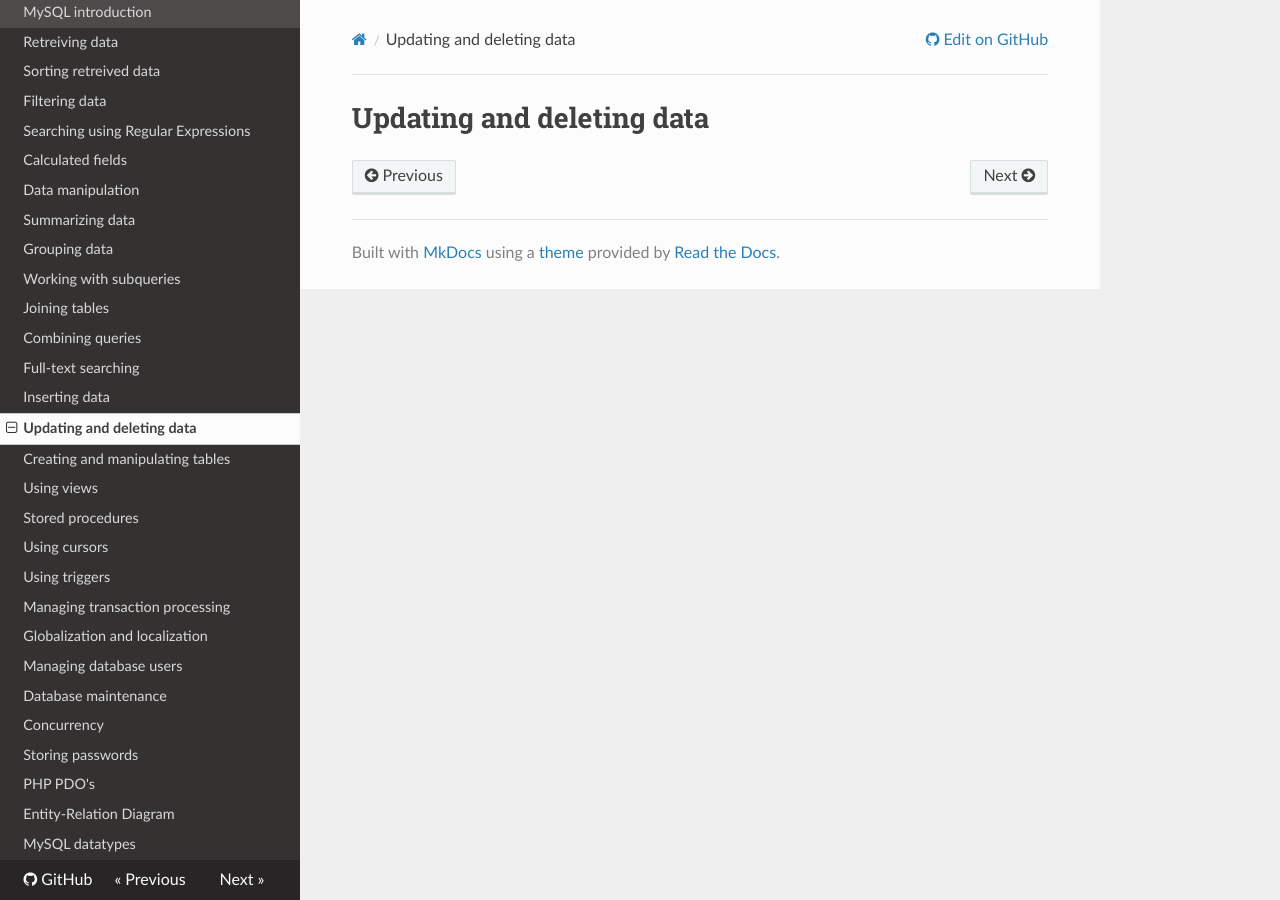
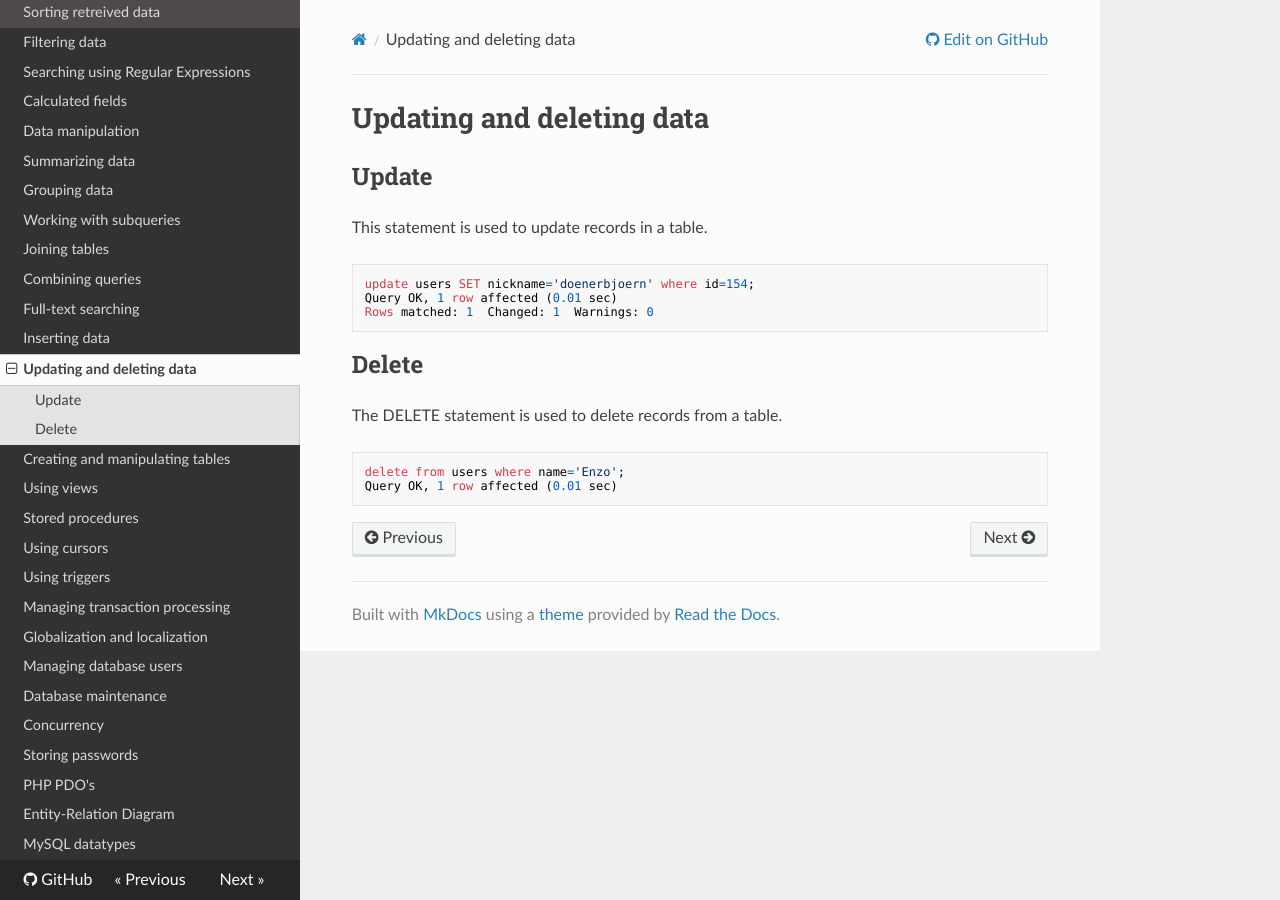
Before and after one commit to sillevl/course-databases, an MkDocs documentation site: the page built from docs/update-and-delete.md, in a window 1280 px wide. Built offline with MkDocs 1.6.1, drawn with Linux system fonts in a browser that asks for light colours; nearby versions of some CDN libraries; old or Windows-style settings are respelled for this version of MkDocs.

Commit message:
Update update-and-delete.md (#22)
* Update update-and-delete.md

* Update update-and-delete.md

````diff
--- a/docs/update-and-delete.md
+++ b/docs/update-and-delete.md
@@ -1 +1,14 @@
 # Updating and deleting data
+##Update
+This statement is used to update records in a table.
+```sql
+update users SET nickname='doenerbjoern' where id=154;
+Query OK, 1 row affected (0.01 sec)
+Rows matched: 1  Changed: 1  Warnings: 0
+```
+##Delete
+The DELETE statement is used to delete records from a table.
+```sql
+delete from users where name='Enzo';
+Query OK, 1 row affected (0.01 sec)
+```
````
